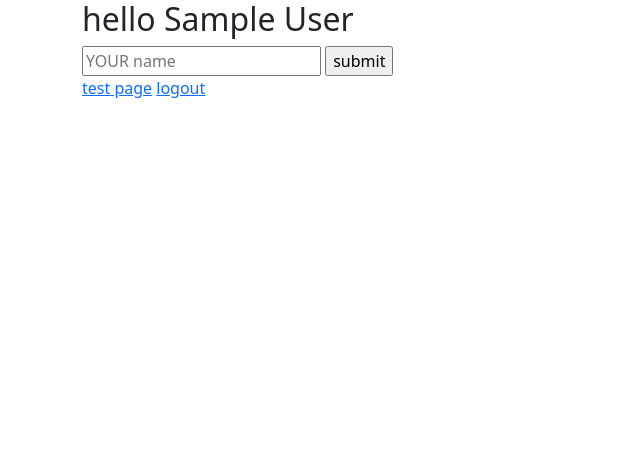
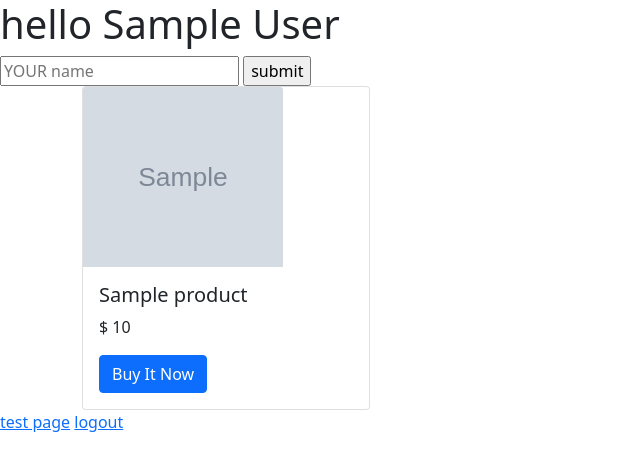
Before and after one commit to rachid-frontdev/storeUsingPhp, a PHP site: page / in a window 1280 px wide. Shown: the top 471 px of the page, without its empty margins (0-640 px from the left). Run offline with PHP 8.4, Linux system fonts and the light colour scheme; the visitor is signed in with stand-in values (Sample User, id 1); tables that the repository leaves empty or names only in its code hold one stand-in row (values such as "Sample post"); grey boxes marked "Sample" are stand-in pictures; some libraries are stand-ins or nearby versions.

Commit message:
show products from db in page dynamically

```diff
--- a/index.php
+++ b/index.php
@@ -3,22 +3,55 @@
     <head>
         <meta charset="utf-8">
         <title>تعلم تصميم وتطوير مواقع الويب باحترافية | Udemy</title>
+        <style>
+            .col-lg-4 img {
+                width:200px;
+                height:180px;
+            }
+        </style>
         <link rel="stylesheet" href="https://cdn.jsdelivr.net/npm/bootstrap@5.1.3/dist/css/bootstrap.min.css" integrity="sha384-1BmE4kWBq78iYhFldvKuhfTAU6auU8tT94WrHftjDbrCEXSU1oBoqyl2QvZ6jIW3" crossorigin="anonymous">
     </head>
-<body class="container">
+<body >
         <?php
-//include './hea/test.php';
+include './inc/connection.php';
     session_start();
     if( $_SESSION['user'] != '') {
         $user = $_SESSION['user'];
     } else header("Location:login.php")
 ?>
-    <h2>hello <?php echo $user ?> </h2>
+    <h1><?php echo 'hello '. $user ?></h1>
 <form action='display.php' method="post">
         <input type='text' name='name' placeholder='YOUR name'>
     <input type="submit" name='submit' value='submit'>
 
     </form>
+    <div class="container">
+        <div class="row">
+    <?php
+    $sql = "SELECT * FROM products";
+    $ret = mysqli_query($connection, $sql);
+    // عندما لا نعرف اي عدد النتائج لي راح تظهرلنا
+    while($res = mysqli_fetch_assoc($ret)){
+        echo '
+        <div class="col col-lg-4 col-md-4">
+            <div class="card" style="width: 18rem;">
+                    <img src="image/'.$res["img"].'" class="img-fluid card-img-top" alt=" '.$res["description"].'">
+                  <div class="card-body">
+                    <h5 class="card-title">'.$res["product_name"].' </h5>
+                    <p class="card-text">$ '.$res["product_price"].'</p>
+                    <a href="#" class="btn btn-primary">Buy It Now</a>
+                  </div>
+            </div>
+            </div>';
+//    $_SESSION['user'] = $res['fullname'];
+    }
+?>
+
+        </div>
+
+    </div>
+
+
         <a href='./hea/test.php'>test page</a>
         <a href='./logout.php'>logout</a>
 <script src="https://cdn.jsdelivr.net/npm/bootstrap@5.1.3/dist/js/bootstrap.min.js" integrity="sha384-QJHtvGhmr9XOIpI6YVutG+2QOK9T+ZnN4kzFN1RtK3zEFEIsxhlmWl5/YESvpZ13" crossorigin="anonymous"></script>
```
